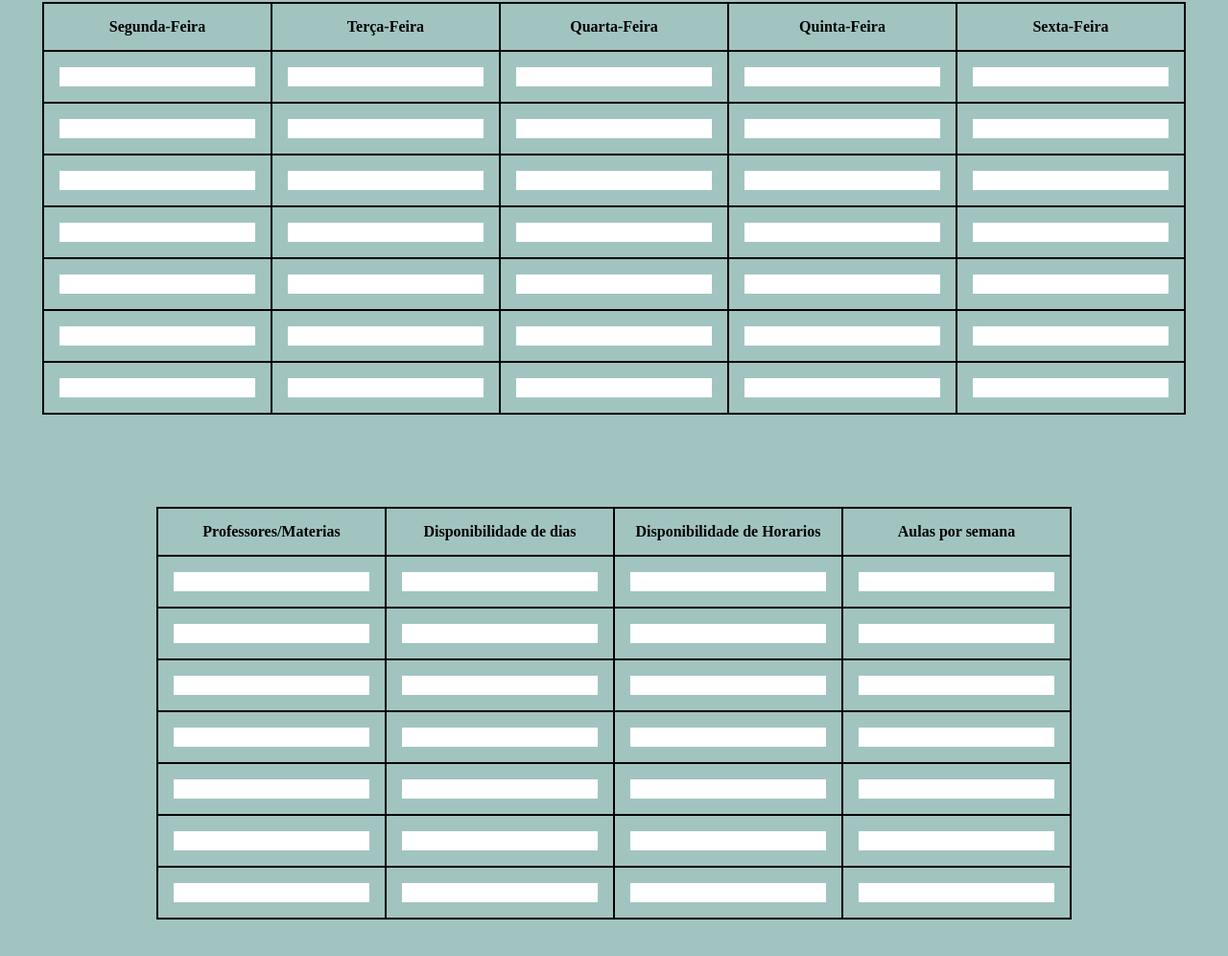
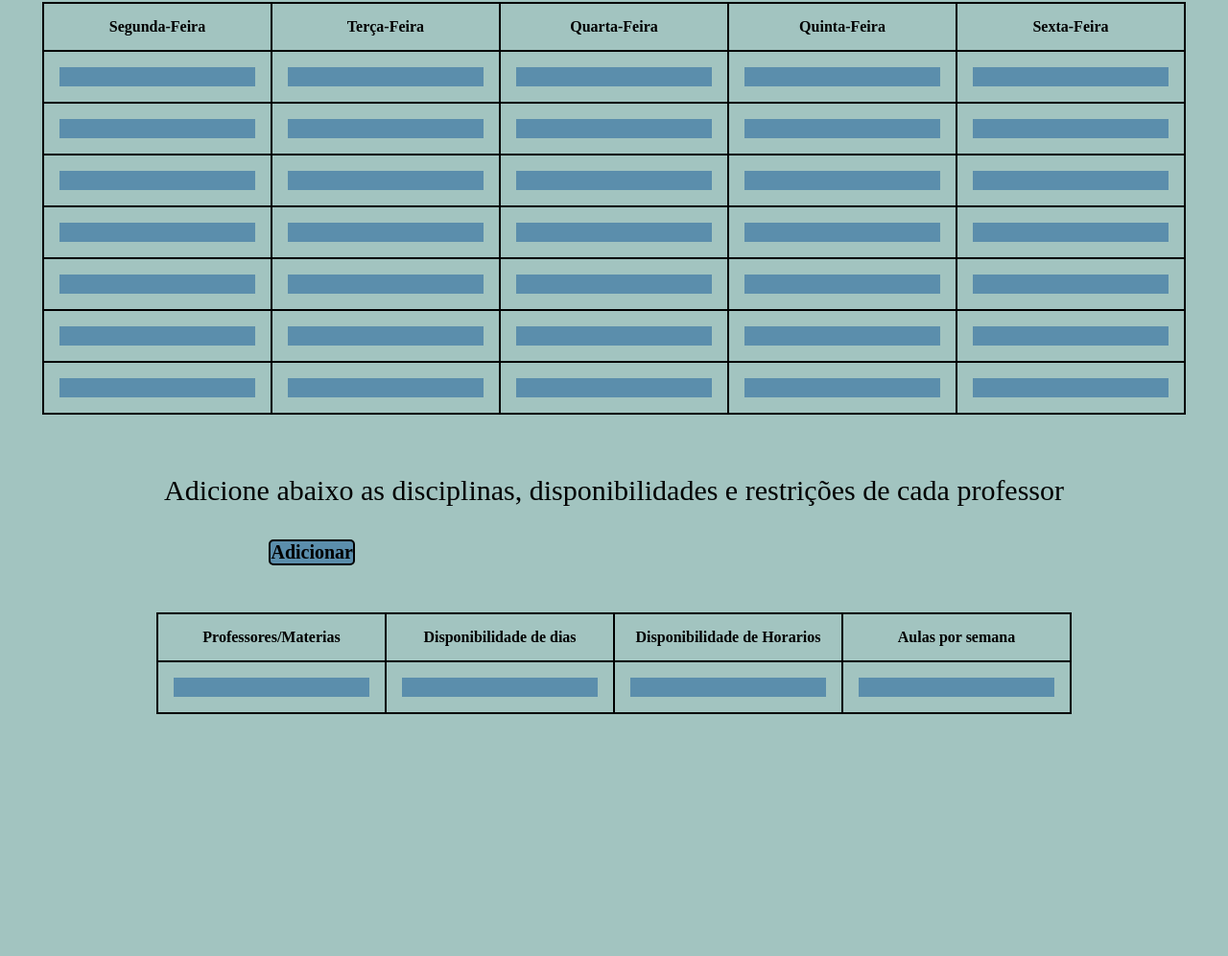
Before and after one commit to brunorborelli/Horario-de-aula-escolar, a plain HTML site: page index.html in a window 1280 px wide. Shown: the part 238-1234 px from the top of the page at 96% size. After the commit the page ends 1030 px from the top, so only its background shows below. Drawn offline with Linux system fonts and the light colour scheme.

Commit message:
Added: Button to expand 'restrictions table' size, h2 and table lines removed

```diff
--- a/index.html
+++ b/index.html
@@ -79,6 +79,8 @@
                 </table>
             </section>
 
+            <h2>Adicione abaixo as disciplinas, disponibilidades e restrições de cada professor</h2>
+
             <section>
 
                 <table class="tabela2">
@@ -96,48 +98,12 @@
 
 
                     </tr>
-                    <tr>
-                        <td><input type="text"></td>
-                        <td><input type="text"></td>
-                        <td><input type="text"></td>
-                        <td><input type="text"></td>
 
+                    </table>
 
-                    </tr>
-                    <tr>
-                        <td><input type="text"></td>
-                        <td><input type="text"></td>
-                        <td><input type="text"></td>
-                        <td><input type="text"></td>
-
-                    <tr>
-                        <td><input type="text"></td>
-                        <td><input type="text"></td>
-                        <td><input type="text"></td>
-                        <td><input type="text"></td>
-
-                    </tr>
-                    <tr>
-                        <td><input type="text"></td>
-                        <td><input type="text"></td>
-                        <td><input type="text"></td>
-                        <td><input type="text"></td>
-
-                    </tr>
-                    <tr>
-                        <td><input type="text"></td>
-                        <td><input type="text"></td>
-                        <td><input type="text"></td>
-                        <td><input type="text"></td>
-
-                    </tr>
-                    <tr>
-                        <td><input type="text"></td>
-                        <td><input type="text"></td>
-                        <td><input type="text"></td>
-                        <td><input type="text"></td>
-
-                    </tr>
+                    <div class="button-position">
+                    <button class="button-style" id='calcular'>Adicionar</button>
+                    </div>
 
 
             </section>
--- a/style.css
+++ b/style.css
@@ -25,7 +25,9 @@ td{
 }
 
 
-
+input{
+    background-color: rgb(91, 142, 172);
+}
 
 
 .tabela1{
@@ -47,10 +49,34 @@ th{
     border: 2px solid;
 }
 
+
+h2{
+    padding-top: 4rem;
+    text-align: center;
+    font-size: 30px;
+}
+
 .tabela2{
     border: 2px solid;
     margin-left: auto;
     margin-right: auto;
-    margin-top: 6rem;
+    margin-top: 7rem;
     margin-bottom: 3rem;
 }
+
+.button-style{
+border: 2px solid;
+border-radius: 5px;
+font-size: 20px;
+font-weight: bold;
+right: 100px;
+background-color: rgb(91, 142, 172);
+}
+
+.button-position{
+    display: block;
+    position: absolute;
+    right: 910px;
+    top: 800px;
+
+}
```
